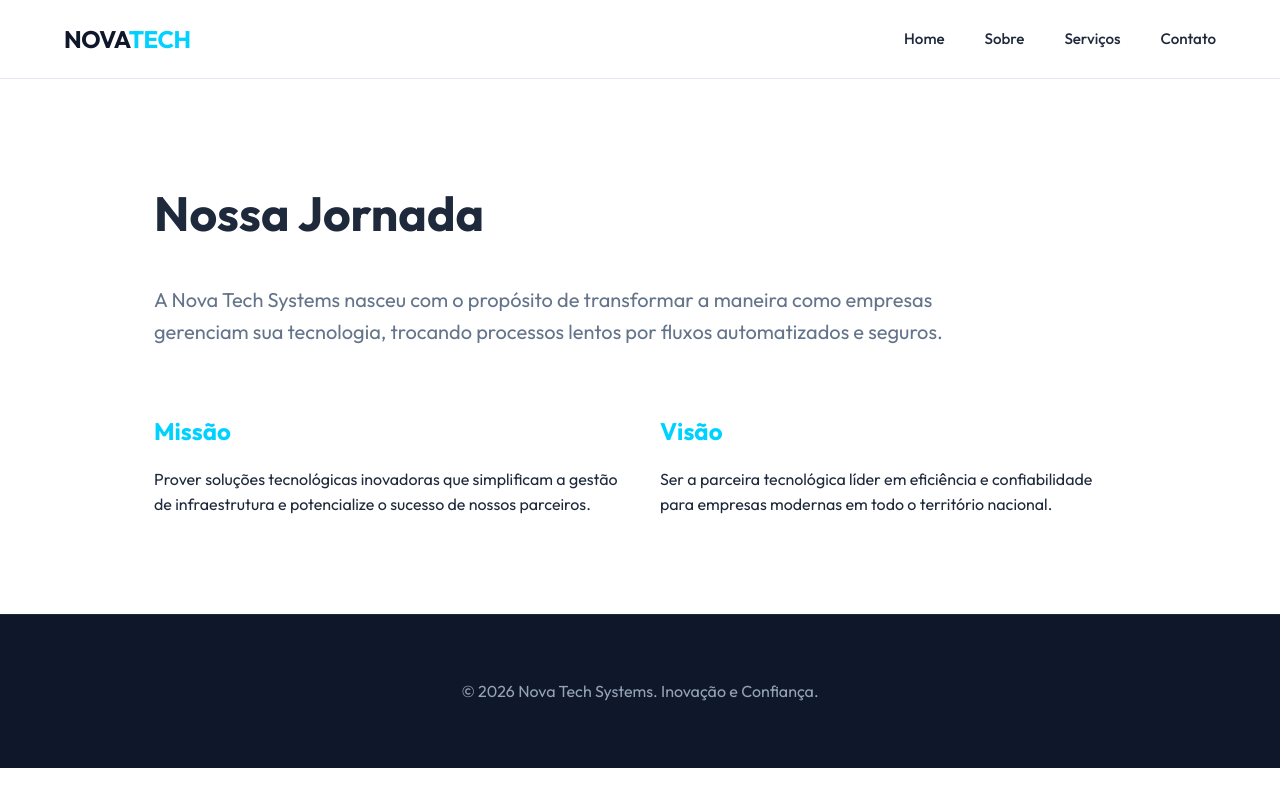
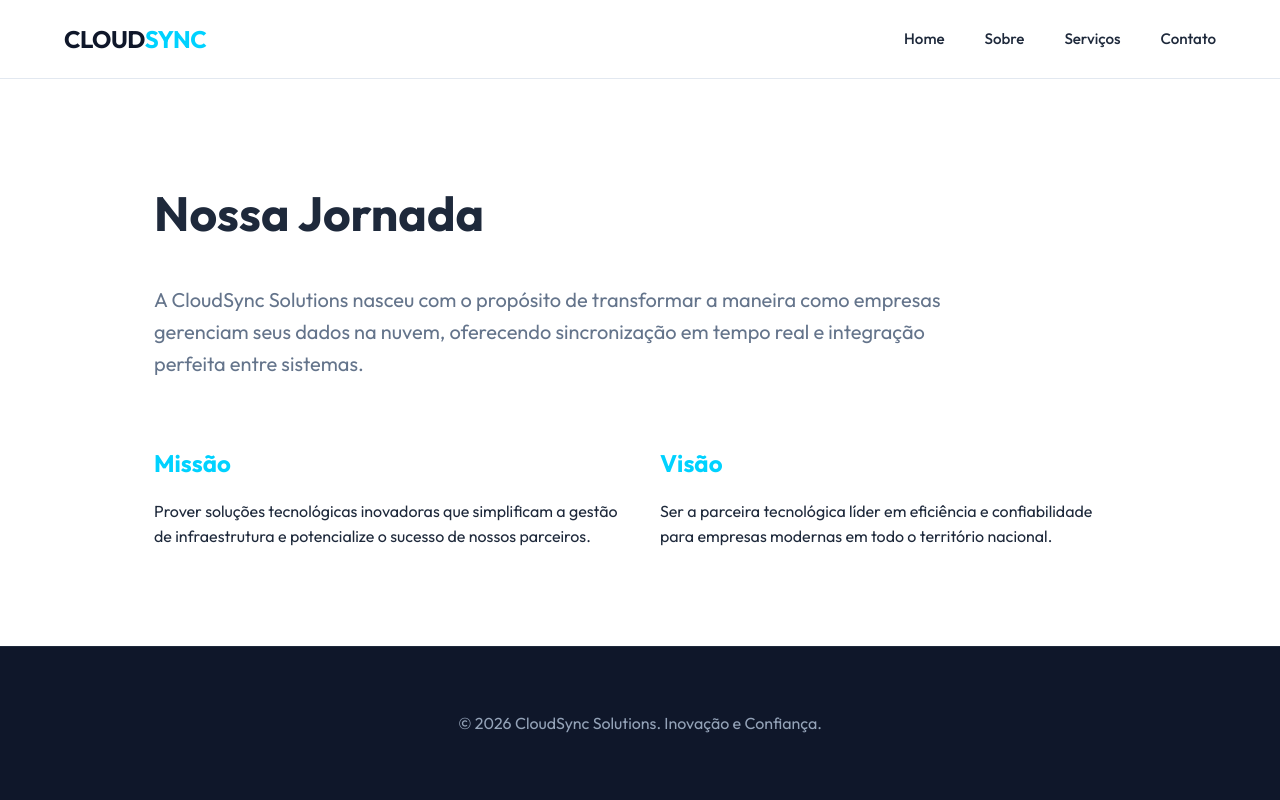
Before and after one commit to LucasDeSouzaLemes/TF_Ale, a plain HTML site: page website/sobre.html in a window 1280 px wide. Drawn offline with Linux system fonts and the light colour scheme.

Commit message:
mudando o nome da empresa

```diff
--- a/website/sobre.html
+++ b/website/sobre.html
@@ -4,14 +4,14 @@
 <head>
     <meta charset="UTF-8">
     <meta name="viewport" content="width=device-width, initial-scale=1.0">
-    <title>Sobre Nós | Nova Tech Systems</title>
+    <title>Sobre Nós | CloudSync Solutions</title>
     <link rel="stylesheet" href="css/style.css">
     <link href="https://fonts.googleapis.com/css2?family=Outfit:wght@400;500;600;700;800&display=swap" rel="stylesheet">
 </head>
 
 <body>
     <header>
-        <a href="index.html" class="logo">NOVA<span>TECH</span></a>
+        <a href="index.html" class="logo">CLOUD<span>SYNC</span></a>
         <nav>
             <ul>
                 <li><a href="index.html">Home</a></li>
@@ -24,9 +24,9 @@
 
     <main class="container section">
         <h1 style="font-size: 3rem; margin-bottom: 2rem;">Nossa Jornada</h1>
-        <p style="font-size: 1.25rem; color: var(--text-muted); margin-bottom: 4rem; max-width: 800px;">A Nova Tech
-            Systems nasceu com o propósito de transformar a maneira como empresas gerenciam sua tecnologia, trocando
-            processos lentos por fluxos automatizados e seguros.</p>
+        <p style="font-size: 1.25rem; color: var(--text-muted); margin-bottom: 4rem; max-width: 800px;">A CloudSync
+            Solutions nasceu com o propósito de transformar a maneira como empresas gerenciam seus dados na nuvem, oferecendo
+            sincronização em tempo real e integração perfeita entre sistemas.</p>
 
         <div class="grid">
             <div>
@@ -43,7 +43,7 @@
     </main>
 
     <footer class="footer">
-        <p>&copy; 2026 Nova Tech Systems. Inovação e Confiança.</p>
+        <p>&copy; 2026 CloudSync Solutions. Inovação e Confiança.</p>
     </footer>
 </body>
 
```
Also changed, not shown: website/404.html (+3 -3 lines), website/contato.html (+3 -3 lines), website/index.html (+3 -3 lines), website/servicos.html (+3 -3 lines), 4 other files.
